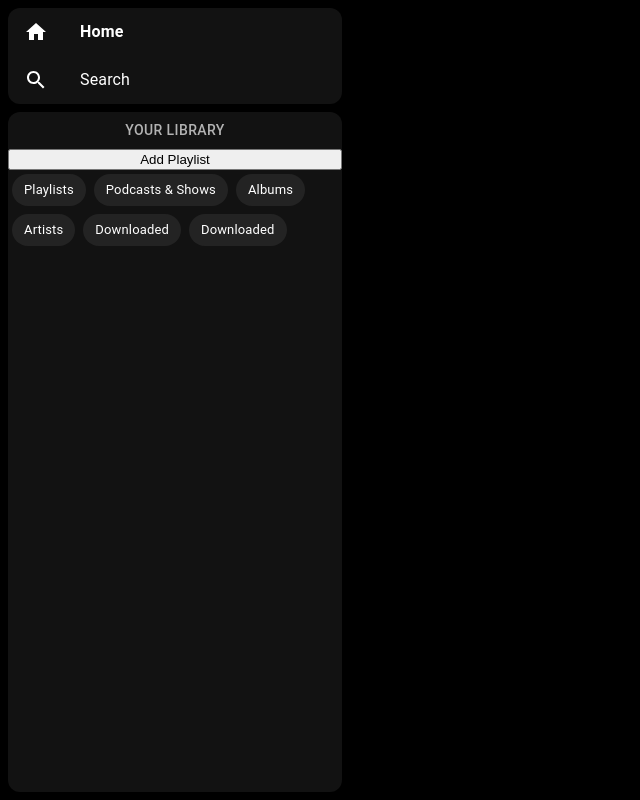
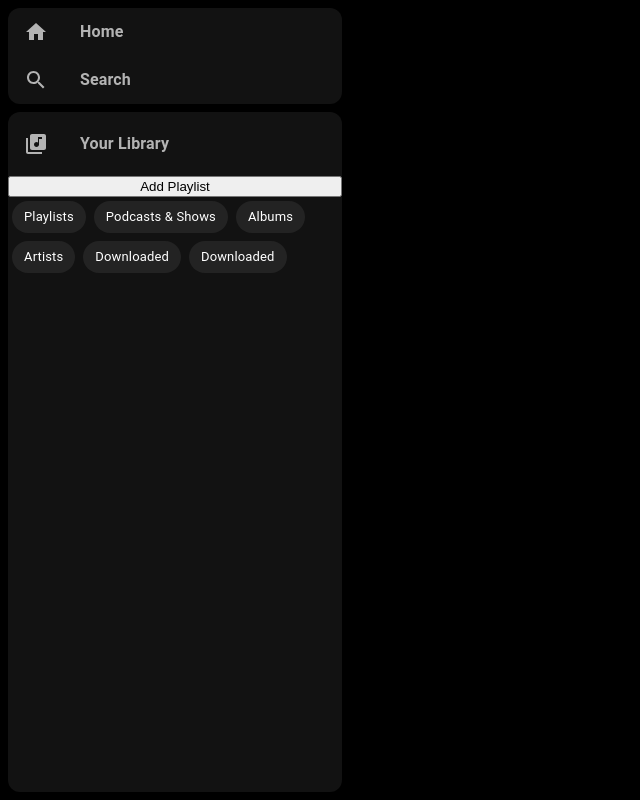
Before and after one commit to raymondshiner/spotify-clone, a React (Vite) app: page / in a window 1280 px wide. Shown: the whole page, without its empty margins (0-640 px from the left). Built offline with nearby package versions, Linux system fonts and the light colour scheme.

Commit message:
advanced styling for hover stuff

```diff
--- a/src/MainNavigation/MainNavigation.tsx
+++ b/src/MainNavigation/MainNavigation.tsx
@@ -1,22 +1,20 @@
-import { NewPlaylistButton } from "./NewPlaylistButton";
+import { Search } from "@mui/icons-material";
+import HomeIcon from "@mui/icons-material/Home";
+import LibraryMusicIcon from "@mui/icons-material/LibraryMusic";
 import {
-    Button,
-    Drawer as MuiDrawer,
-    ListItem,
+    Box,
+    CSSObject,
+    Card,
+    Chip,
     ListItemButton,
     ListItemIcon,
     ListItemText,
+    Drawer as MuiDrawer,
+    Theme,
     styled,
-    CSSObject,
-    Theme,
-    Card,
-    Grid,
-    Box,
-    Chip,
 } from "@mui/material";
-import HomeIcon from "@mui/icons-material/Home";
-import { Search } from "@mui/icons-material";
 import { SpotifyChip } from "../components/SpotifyChip";
+import { NewPlaylistButton } from "./NewPlaylistButton";
 
 const drawerWidth = 350;
 
@@ -70,15 +68,7 @@ export const MainNavigation = () => {
                     <ListItemIcon>
                         <HomeIcon />
                     </ListItemIcon>
-                    <ListItemText
-                        primaryTypographyProps={{
-                            sx: {
-                                fontWeight: "600",
-                            },
-                        }}
-                    >
-                        Home
-                    </ListItemText>
+                    <ListItemText>Home</ListItemText>
                 </ListItemButton>
                 <ListItemButton>
                     <ListItemIcon>
@@ -90,7 +80,38 @@ export const MainNavigation = () => {
             <Card
                 sx={{ display: "flex", flexDirection: "column", flexGrow: 1 }}
             >
-                <Button>Your Library</Button>
+                <Box
+                    sx={{
+                        display: "flex",
+                        alignItems: "center",
+                        padding: 2,
+                    }}
+                >
+                    <Box
+                        sx={{
+                            display: "flex",
+                            alignItems: "center",
+                            cursor: "pointer",
+                            "& .MuiTypography-root, & .MuiSvgIcon-root": {
+                                transition:
+                                    "color 0.3s ease-in-out, fill 0.3s ease-in-out",
+                            },
+                            "&:hover": {
+                                "& .MuiTypography-root, & .MuiSvgIcon-root": {
+                                    color: "white",
+                                    fill: "white",
+                                    transition:
+                                        "color 0.3s ease-in-out, fill 0.3s ease-in-out",
+                                },
+                            },
+                        }}
+                    >
+                        <ListItemIcon>
+                            <LibraryMusicIcon />
+                        </ListItemIcon>
+                        <ListItemText>Your Library</ListItemText>
+                    </Box>
+                </Box>
                 <NewPlaylistButton />
                 <Box display="flex" flexWrap="wrap" gap="0.5rem" padding={0.5}>
                     <SpotifyChip label="Playlists" />
--- a/src/theme.tsx
+++ b/src/theme.tsx
@@ -1,6 +1,6 @@
 import { ThemeProvider } from "@emotion/react";
+import { CssBaseline, createTheme } from "@mui/material";
 import { PropsWithChildren } from "react";
-import { CssBaseline, createTheme } from "@mui/material";
 
 const theme = createTheme({
     palette: {
@@ -29,11 +29,19 @@ const theme = createTheme({
             },
         },
         MuiListItemText: {
-            defaultProps: {
-                primaryTypographyProps: {
-                    sx: {
+            styleOverrides: {
+                root: {
+                    "& .MuiTypography-root": {
                         fontWeight: "600",
+                        color: "#b3b3b3",
                     },
+                },
+            },
+        },
+        MuiSvgIcon: {
+            styleOverrides: {
+                root: {
+                    fill: "#b3b3b3",
                 },
             },
         },
```
